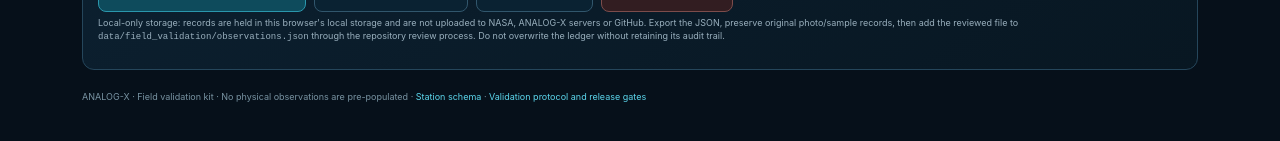
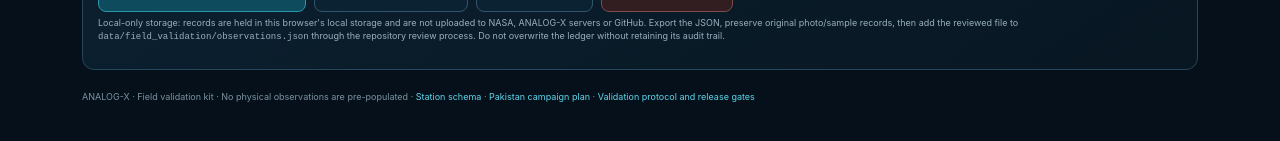
Before and after one commit to usmanmughal96/analog-x, a plain HTML site: page field-validation.html in a window 1280 px wide. Shown: the part 1977-2118 px from the top of the page. Drawn offline with Linux system fonts and the light colour scheme.

Commit message:
Link Pakistan campaign plan from field capture kit

```diff
--- a/field-validation.html
+++ b/field-validation.html
@@ -73,7 +73,7 @@ footer{padding:20px 0;color:#7893a2;font-size:9px}
 <p class="hint">Local-only storage: records are held in this browser's local storage and are not uploaded to NASA, ANALOG-X servers or GitHub. Export the JSON, preserve original photo/sample records, then add the reviewed file to <code>data/field_validation/observations.json</code> through the repository review process. Do not overwrite the ledger without retaining its audit trail.</p>
 </section>
 </div>
-<footer>ANALOG-X · Field validation kit · No physical observations are pre-populated · <a href="./science/field_validation_protocol.json">Station schema</a> · <a href="./docs/GLOBAL_DISCOVERY_AND_VALIDATION.md">Validation protocol and release gates</a></footer>
+<footer>ANALOG-X · Field validation kit · No physical observations are pre-populated · <a href="./science/field_validation_protocol.json">Station schema</a> · <a href="./data/field_validation/campaign_plan.json">Pakistan campaign plan</a> · <a href="./docs/GLOBAL_DISCOVERY_AND_VALIDATION.md">Validation protocol and release gates</a></footer>
 </div>
 <script>
 (function(){
```
